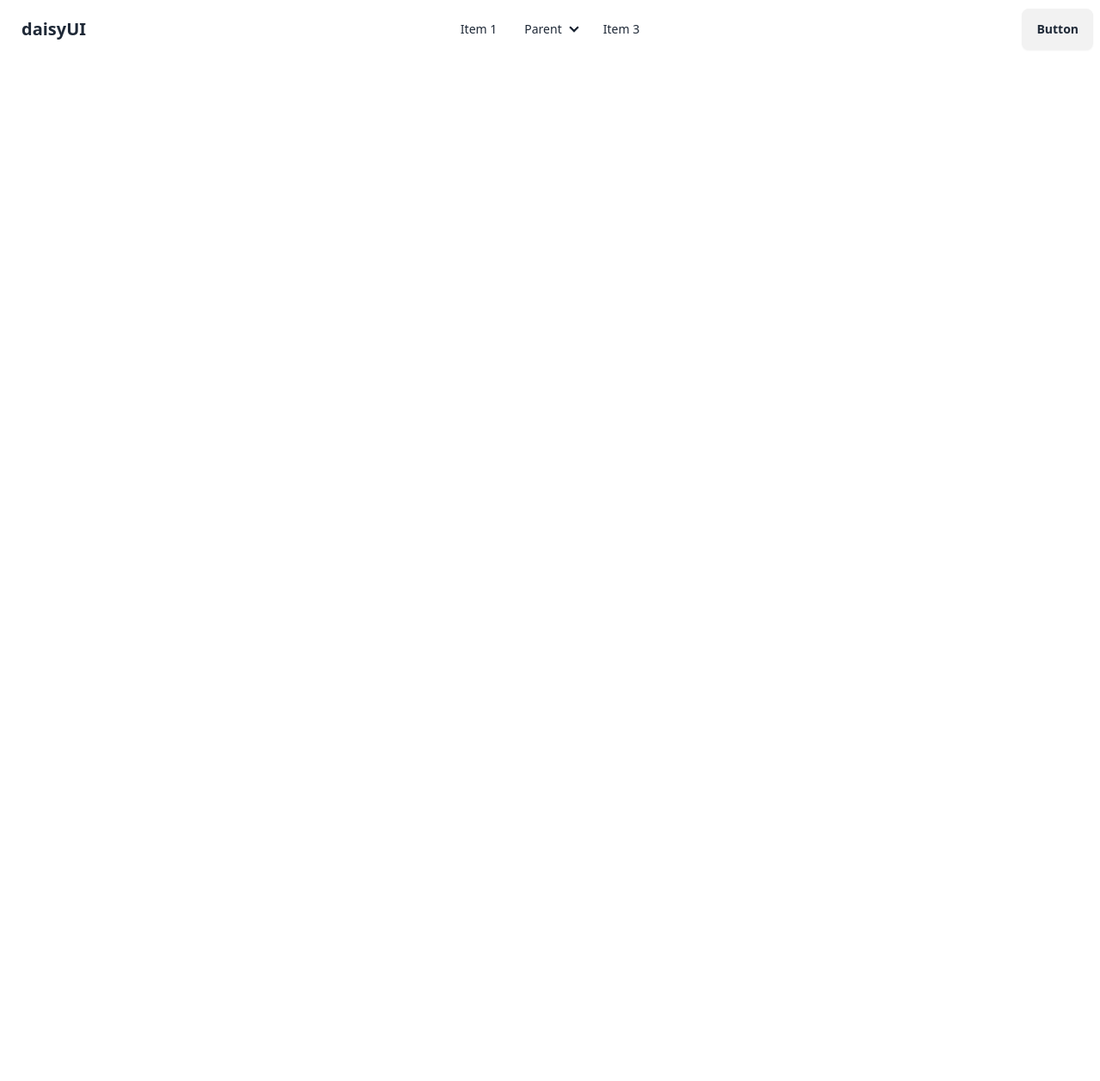
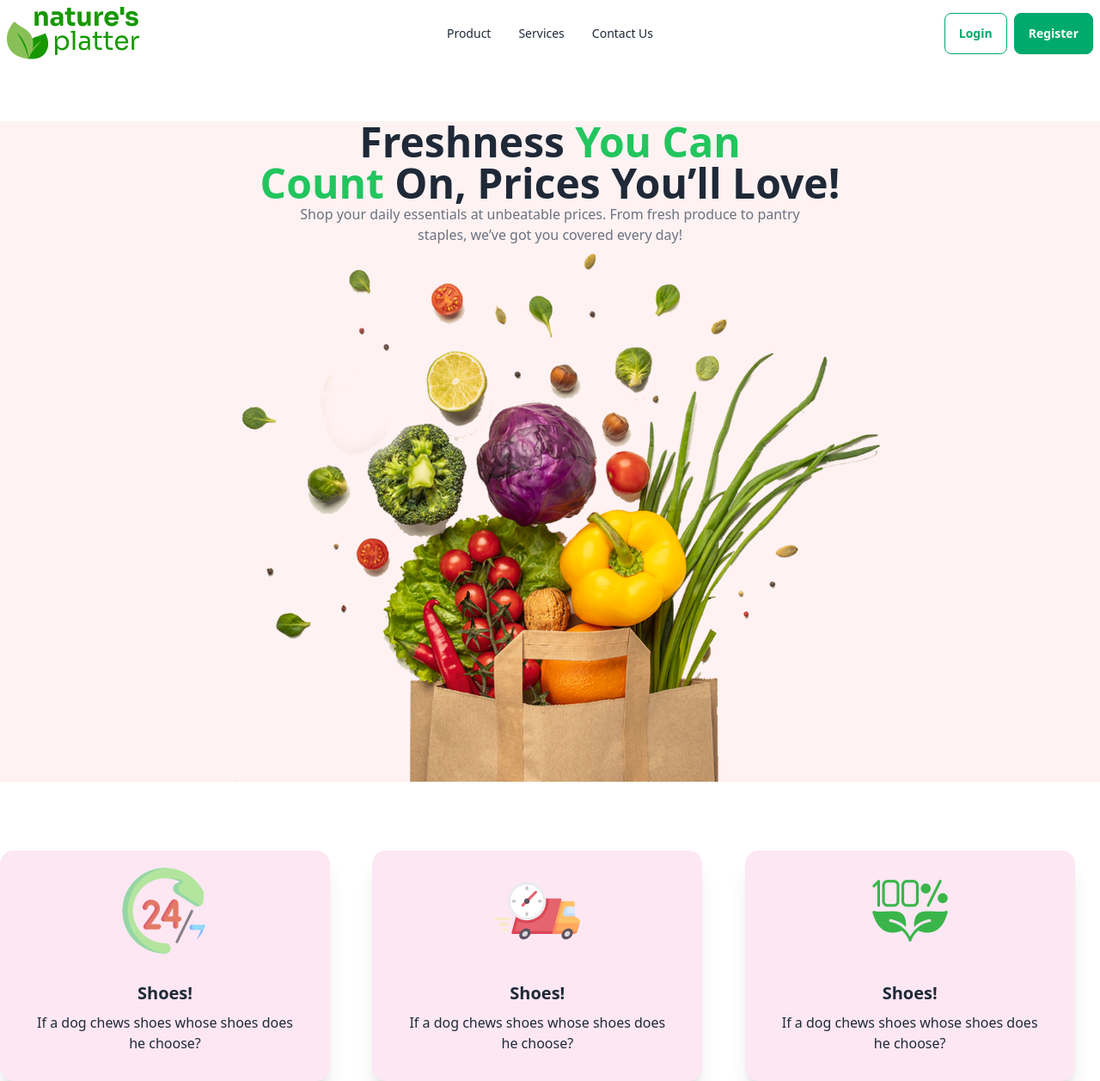
Before and after one commit to mehjabmumu/living-lab, a plain HTML site: page index.html in a window 1280 px wide. Shown: the whole page at 86% size. Before the commit the page ends 800 px from the top, so only its background shows below. Drawn offline with nearby package versions, Linux system fonts and the light colour scheme.

Commit message:
added card

```diff
--- a/index.html
+++ b/index.html
@@ -23,7 +23,7 @@
       </script>
 </head>
 <body>
-    <header>
+    <header class="md:container mx-auto">
       <nav>
         <div class="navbar bg-base-100">
           <div class="navbar-start">
@@ -45,43 +45,73 @@
               <ul
                 tabindex="0"
                 class="menu menu-sm dropdown-content bg-base-100 rounded-box z-[1] mt-3 w-52 p-2 shadow">
-                      <li><a>Item 1</a></li>
-                      <li>
-                        <a>Parent</a>
-                        <ul class="p-2">
-                          <li><a>Submenu 1</a></li>
-                          <li><a>Submenu 2</a></li>
-                        </ul>
-                      </li>
-                      <li><a>Item 3</a></li>
+                <li><a>Product</a></li>
+                <li><a>Services</a></li>
+                <li><a>Contact Us</a></li>
               </ul>
             </div>
-                  <a class="btn btn-ghost text-xl">daisyUI</a>
+            <img src="images/logo-header.png" alt="">
           </div>
           <div class="navbar-center hidden lg:flex">
             <ul class="menu menu-horizontal px-1">
-                    <li><a>Item 1</a></li>
-                    <li>
-                      <details>
-                        <summary>Parent</summary>
-                        <ul class="p-2">
-                          <li><a>Submenu 1</a></li>
-                          <li><a>Submenu 2</a></li>
-                        </ul>
-                      </details>
-                    </li>
-                    <li><a>Item 3</a></li>
+              <li><a>Product</a></li>
+              <li><a>Services</a></li>
+              <li><a>Contact Us</a></li>
             </ul>
           </div>
-                <div class="navbar-end">
-                  <a class="btn">Button</a>
+
+          <div class="navbar-end flex gap-2">
+            <button class="btn btn-outline btn-success text-black">Login</button>
+            <button class="btn btn-success text-white">Register</button>
           </div>
         </div>
       </nav>
+    </header>
+    <main  class="md:container mx-auto">
 
-    </header>
-    <main>
-
+        <section class="bg-red-50 mt-16">
+            <div class="text-center">
+              <div class="">
+                <h1 class="text-5xl font-bold">Freshness <span class="text-green-500">You Can <br> Count</span> On, Prices You’ll Love!</h1>
+                <p class="text-gray-500">Shop your daily essentials at unbeatable prices.
+                 From fresh produce to pantry <br> staples, we’ve got you covered every day!</p>
+             </div>
+             <div>
+               <img class="w-3/5 mx-auto" src="images/hero-vegetables.png" alt="">
+             </div>
+            </div>
+        </section>
+        <section>
+          <div class="gap-5 justify-center grid grid-cols-1 md:grid-cols-2 lg:grid-cols-3 mt-20">
+          <div class="card bg-base-100 w-96 shadow-xl bg-pink-100">
+            <figure class="px-5 pt-5">
+              <img src="images/service.png" alt="" class="rounded-full" />
+            </figure>
+            <div class="card-body items-center text-center">
+              <h2 class="card-title">Shoes!</h2>
+              <p>If a dog chews shoes whose shoes does he choose?</p>
+            </div>
+          </div>
+          <div class="card bg-base-100 w-96 shadow-xl bg-pink-100">
+            <figure class="px-5 pt-5">
+              <img src="images/delivery.png" alt="" class="rounded-xl" />
+            </figure>
+            <div class="card-body items-center text-center">
+              <h2 class="card-title">Shoes!</h2>
+              <p>If a dog chews shoes whose shoes does he choose?</p>
+            </div>
+          </div>
+          <div class="card bg-base-100 w-96 shadow-xl bg-pink-100">
+            <figure class="px-5 pt-5">
+              <img src="images/healthy.png" alt="" class="rounded-xl" />
+            </figure>
+            <div class="card-body items-center text-center">
+              <h2 class="card-title">Shoes!</h2>
+              <p>If a dog chews shoes whose shoes does he choose?</p>
+            </div>
+          </div>
+        </div>
+        </section>
     </main>
     <footer>
 
```
Lines whose indentation alone changed are shown as unchanged.
